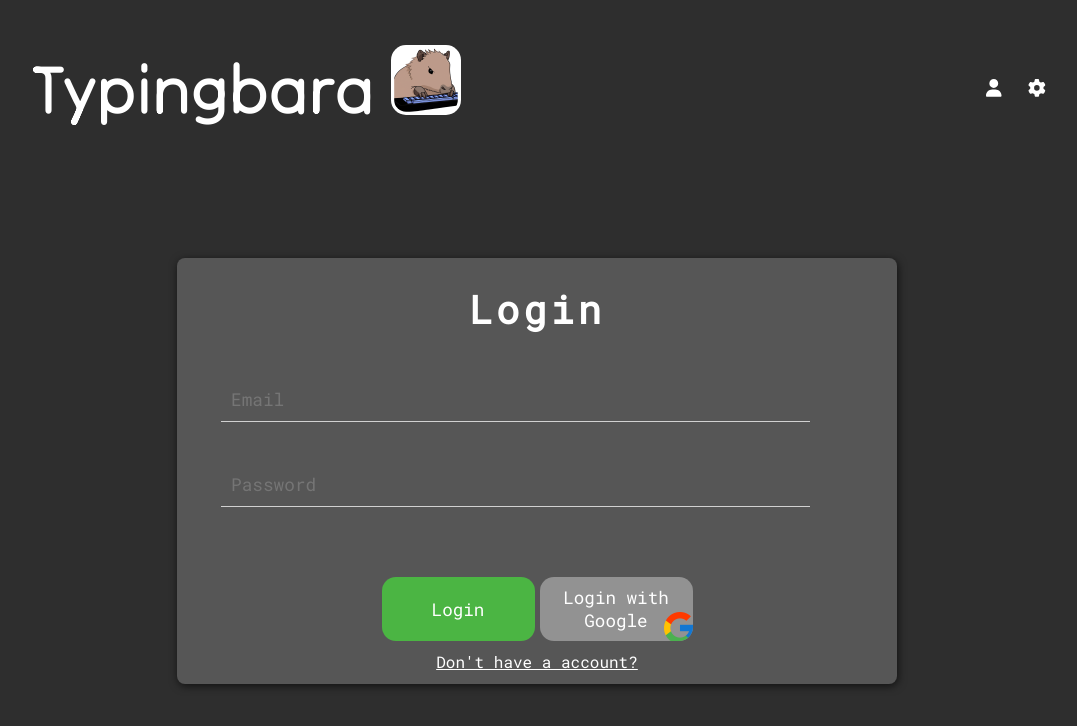
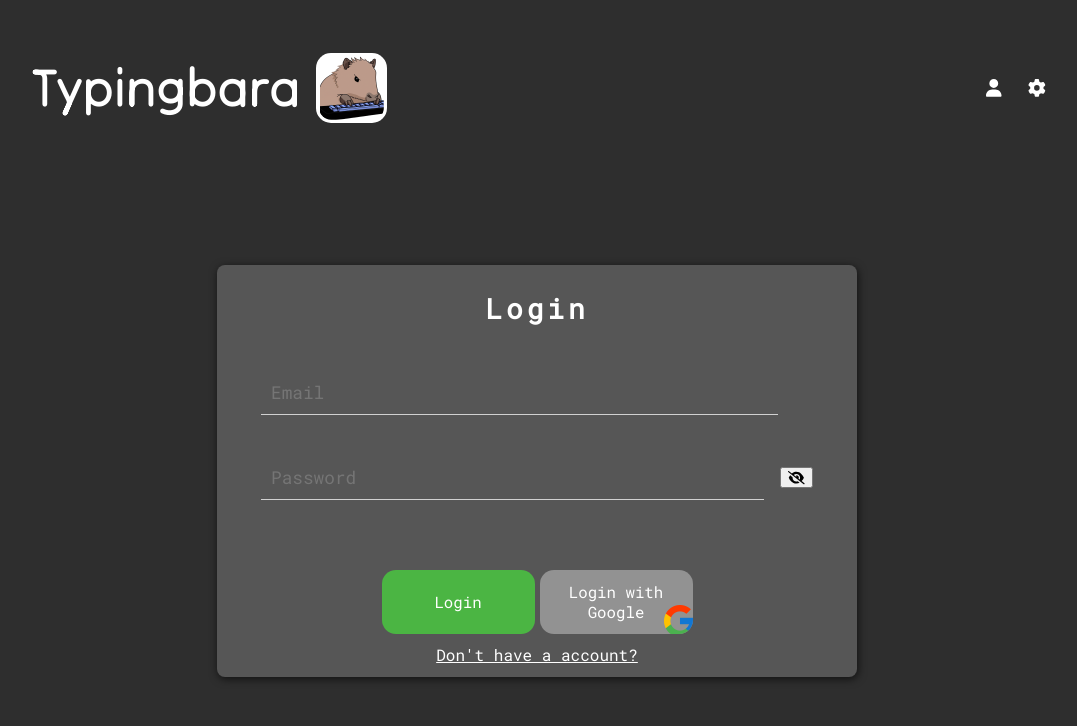
Before and after one commit to giulianomaradei/Typingbara-front, a Nuxt app: page /Login in a window 1280 px wide. Shown: the top 726 px of the page, without its empty margins (103-1180 px from the left). Built offline with nearby package versions, Linux system fonts and the light colour scheme.

Commit message:
<STYLE> icons

```diff
--- a/layouts/default.vue
+++ b/layouts/default.vue
@@ -48,7 +48,7 @@
 }
 
 .title{
-    font-size: clamp(1.5rem, 0.7952rem + 4.3373vw, 6rem);
+    font-size: clamp(1.5rem, 1.0301rem + 2.8916vw, 4.5rem);
     color: rgb(255, 255, 255);
     font-family: "TiltNeon";
     @media screen and (max-width: 768px) {
--- a/pages/Login.vue
+++ b/pages/Login.vue
@@ -4,7 +4,13 @@
             <div class="card-title">{{ data.view }}</div>
             <form>
                 <input v-model="data.email" placeholder="Email">
-                <input v-model="data.password" placeholder="Password">
+                <div class="password-container">
+                    <input v-model="data.password" :type="data.showPassword ? 'text' : 'password'" placeholder="Password">
+                    <button @click="togglePasswordVisibility">
+                        <font-awesome-icon v-if="data.showPassword" icon="fa-solid fa-eye" />
+                        <font-awesome-icon v-if="!data.showPassword" icon="fa-solid fa-eye-slash" />
+                    </button>
+                </div>
                 <input v-model="data.confirmPassword" v-if="data.view === 'Register'" placeholder="Confirm Password">
                 <div v-if="data.view === 'Login'" class="buttons">
                     <button class="submit-btn">Login</button>
@@ -18,28 +24,41 @@
 </template>
 
 <script setup lang="ts">
+
     const data = reactive({
         view: 'Login',
         email: "",
         password: "",
-        confirmPassword: ""
+        confirmPassword: "",
+        showPassword: false
     });
 
     function changeView(){
         data.view = data.view === 'Login' ? 'Register' : 'Login';
     }
+
+    async function togglePasswordVisibility(){
+        data.showPassword = !data.showPassword
+        await nextTick();
+    };
 </script>
 
 <style lang="scss" scoped>
 
     .card{
-        width: 45rem;
+        width: 40rem;
     }
 
     .card-title{
         color: rgb(255, 255, 255);
-        font-size: clamp(1.5rem, 1.2651rem + 1.4458vw, 3rem);
+        font-size: clamp(1rem, 0.812rem + 1.1566vw, 2.2rem);
         font-weight: bold;
+    }
+
+    .password-container {
+        display: flex;
+        align-items: center;
+        gap: 1rem;
     }
     .buttons{
         display: flex;
@@ -56,9 +75,9 @@
             font-family: RobotMono;
             height: 4rem;
             margin-top: 50px;
-            font-size: 1.1rem;
             transition: 0.25s;
             width: 153px;
+            font-size: clamp(0.8rem, 0.753rem + 0.2892vw, 1.1rem);
 
             &:hover{
                 box-shadow: 1px 2px 8px rgba(0, 0, 0, 0.35);
--- a/plugins/fontawesome.js
+++ b/plugins/fontawesome.js
@@ -1,14 +1,14 @@
 // For Nuxt 3
 import { library, config } from '@fortawesome/fontawesome-svg-core'
 import { FontAwesomeIcon } from '@fortawesome/vue-fontawesome'
-import { fas } from '@fortawesome/free-solid-svg-icons'
+import { faEye, faEyeSlash, faUser, faCog } from '@fortawesome/free-solid-svg-icons';
 
 // This is important, we are going to let Nuxt worry about the CSS
 config.autoAddCss = false
 
 // You can add your icons directly in this plugin. See other examples for how you
 // can add other styles or just individual icons.
-library.add(fas)
+library.add(faEye, faEyeSlash, faUser, faCog);
 
 export default defineNuxtPlugin((nuxtApp) => {
   nuxtApp.vueApp.component('font-awesome-icon', FontAwesomeIcon, {})
```
Also changed, not shown: nuxt.config.ts (line endings or trailing spaces).
